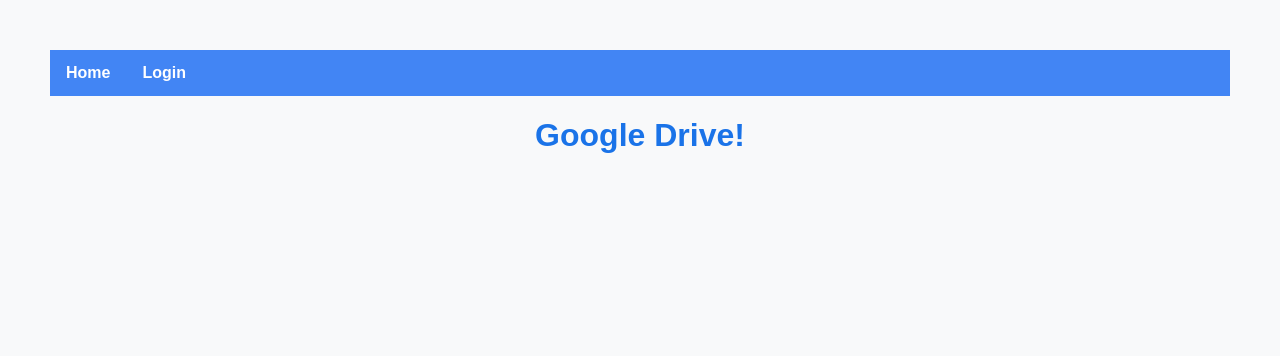
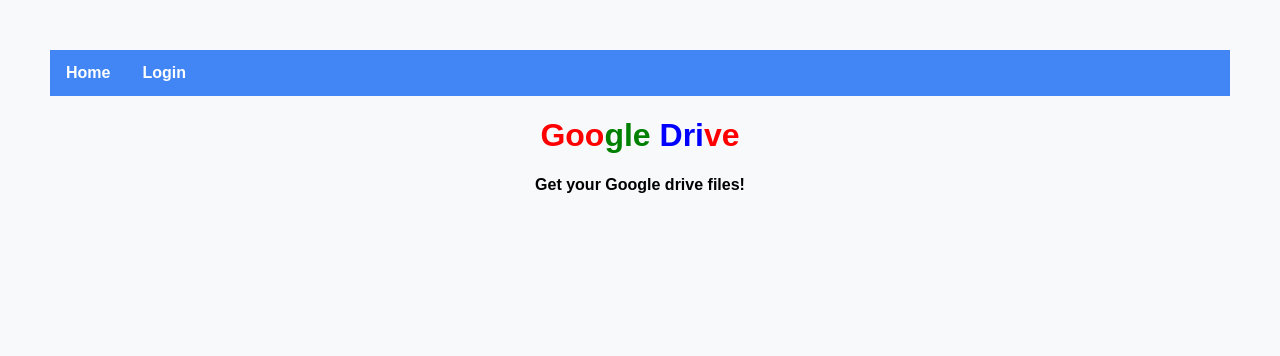
Before and after one commit to rahmanlibi47/google-drive_flask, a Flask app: page / in a window 1280 px wide. Shown: the top 356 px of the page. Run offline with Flask 3, Linux system fonts and the light colour scheme.

Commit message:
font color updated in homepage

```diff
--- a/static/style.css
+++ b/static/style.css
@@ -6,7 +6,6 @@ body {
 }
 
 h1 {
-    color: #1a73e8;
     font-size: 2em;
 }
 
--- a/templates/index.html
+++ b/templates/index.html
@@ -6,7 +6,19 @@
     <link rel="shortcut icon" href="{{ url_for('static', filename='drive.ico') }}" type="image/x-icon">
     <link rel="stylesheet" href="{{ url_for('static', filename='style.css') }}">
     <title>GFile Hub</title>
+    <style>
+        .multi-color-text span {
+            color: red;
+        }
 
+        .multi-color-text span:nth-child(2) {
+            color: green;
+        }
+
+        .multi-color-text span:nth-child(3) {
+            color: blue;
+        }
+    </style>
 </head>
 <body>
     <div class="navbar">
@@ -20,8 +32,11 @@
     </div>
 
 
-    <div>
-        <h1>Google Drive!</h1>
+    <div class="multi-color-text">
+        <h1><span>Goo</span><span>gle</span> <span>Dri</span><span>ve</span></h1>
+        <h4>Get your Google drive files!</h4>
+
+
     </div>
 </body>
 </html>
```
